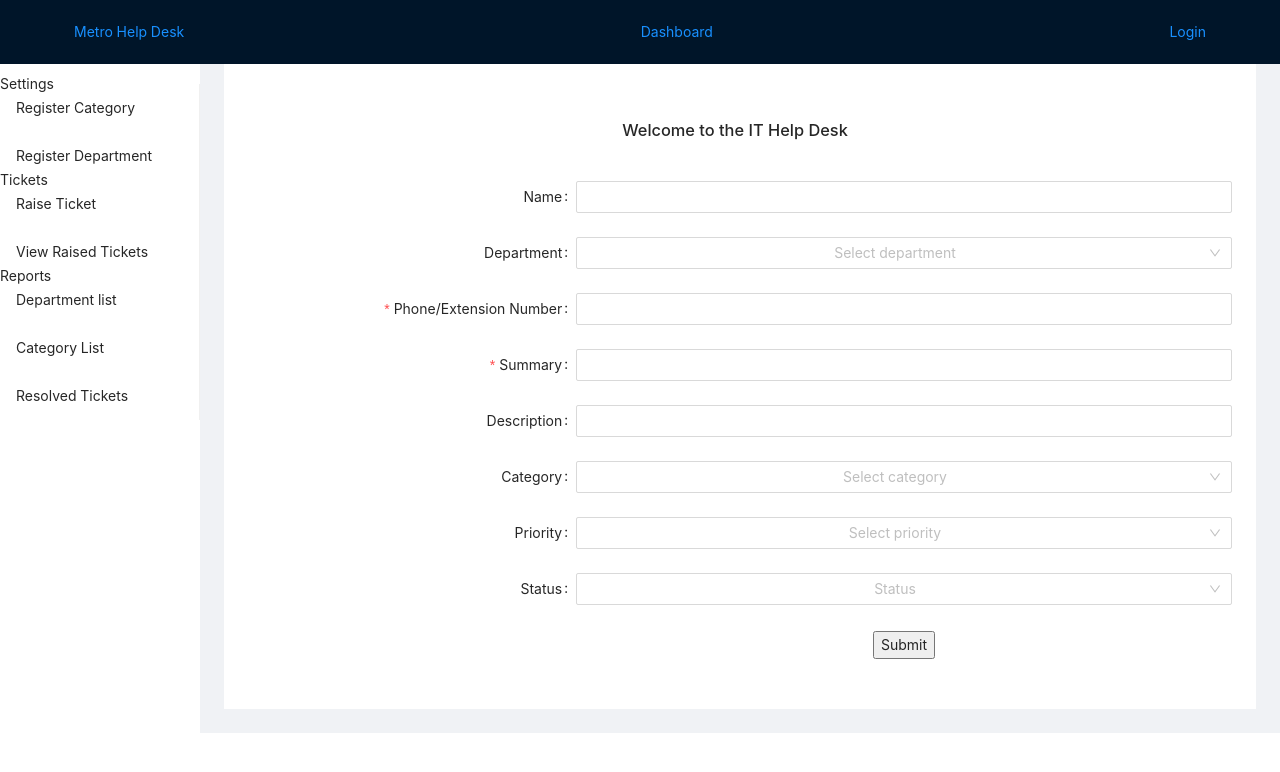
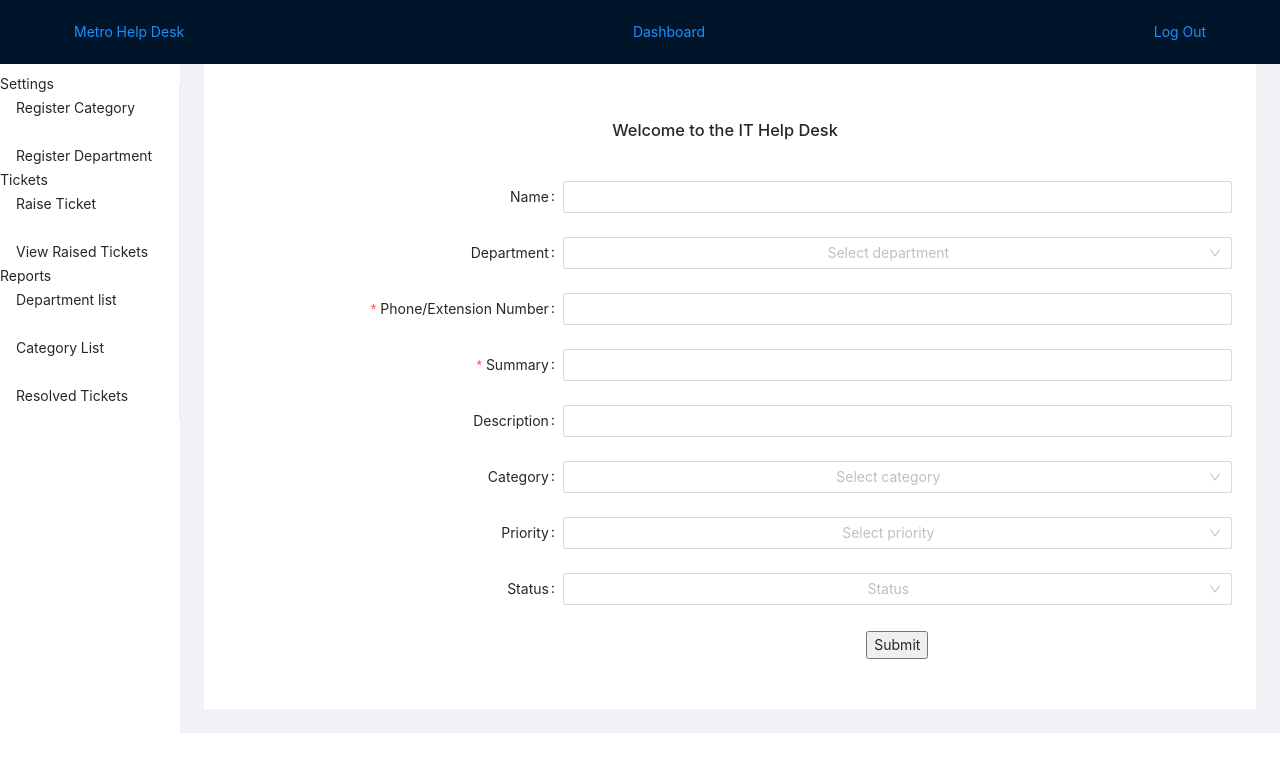
Before and after one commit to mbuguamary/Help_Desk-Application, a React (Create React App) app: page /app/AddTicketForm in a window 1280 px wide. Shown: the top 772 px of the page. Built offline with nearby package versions, Linux system fonts and the light colour scheme.

Commit message:
changed routes

```diff
--- a/src/Components/NavBar/Navbar.js
+++ b/src/Components/NavBar/Navbar.js
@@ -8,7 +8,10 @@ import { Link, NavLink, Outlet } from 'react-router-dom';
 const { Header, Content, Sider } = Layout;
 
 
-const Navbar = () => (
+const Navbar = () => {
+
+  return(
+  <div>
   <Layout>
     <Header className="header" >
       <div className="logo"  />
@@ -16,17 +19,16 @@ const Navbar = () => (
       <NavLink    style={{
           padding: '0 24px 24px', float: 'Left'
         }} >Metro Help Desk</NavLink>
-      <NavLink to="/DashBoard" style={{
+      <NavLink to="/app/DashBoard" style={{
           padding: '0 24px 24px',
         }}>Dashboard</NavLink>
 
-
-      <NavLink to="/Login" style={{
+      <NavLink to="/" style={{
           padding: '0 24px 24px', float: 'right'
-        }}>Login</NavLink>
+        }}>Log Out</NavLink>
     </Header>
     <Layout >
-      <Sider width={200}  className="site-layout-background">
+      <Sider width={180}  className="site-layout-background">
         <Menu
           mode="inline"
           //defaultSelectedKeys={['1']}
@@ -42,29 +44,29 @@ const Navbar = () => (
           <Menu style={{ marginTop: '20px'}}>Settings
 
           <Menu.Item>
-           <Link to="/Category"> Register Category </Link>
+           <Link to="/app/Category"> Register Category </Link>
            </Menu.Item>
            <Menu.Item>
-           <Link to="/Department"> Register Department</Link>
+           <Link to="/app/Department"> Register Department</Link>
           </Menu.Item>
           </Menu>
           <Menu>Tickets
           <Menu.Item>
-           <Link to="/AddTicketForm"> Raise Ticket </Link>
+           <Link to="/app/AddTicketForm"> Raise Ticket </Link>
            </Menu.Item>
            <Menu.Item>
-           <Link to="/TicketList">View Raised Tickets </Link>
+           <Link to="/app/TicketList">View Raised Tickets </Link>
            </Menu.Item>
           </Menu>
           <Menu>Reports
           <Menu.Item>
-          <Link to="/DepartmentList">Department list </Link>
+          <Link to="/app/DepartmentList">Department list </Link>
            </Menu.Item>
            <Menu.Item>
-           <Link to="/CategoryList">Category List </Link>
+           <Link to="/app/CategoryList">Category List </Link>
            </Menu.Item>
            <Menu.Item>
-           <Link to="/TicketList">Resolved Tickets </Link>
+           <Link to="/app/TicketList">Resolved Tickets </Link>
            </Menu.Item>
             </Menu>
           </Menu>
@@ -96,6 +98,8 @@ const Navbar = () => (
       </Layout>
     </Layout>
   </Layout>
-);
+  </div>
+  )
+};
 
 export default Navbar;
```
